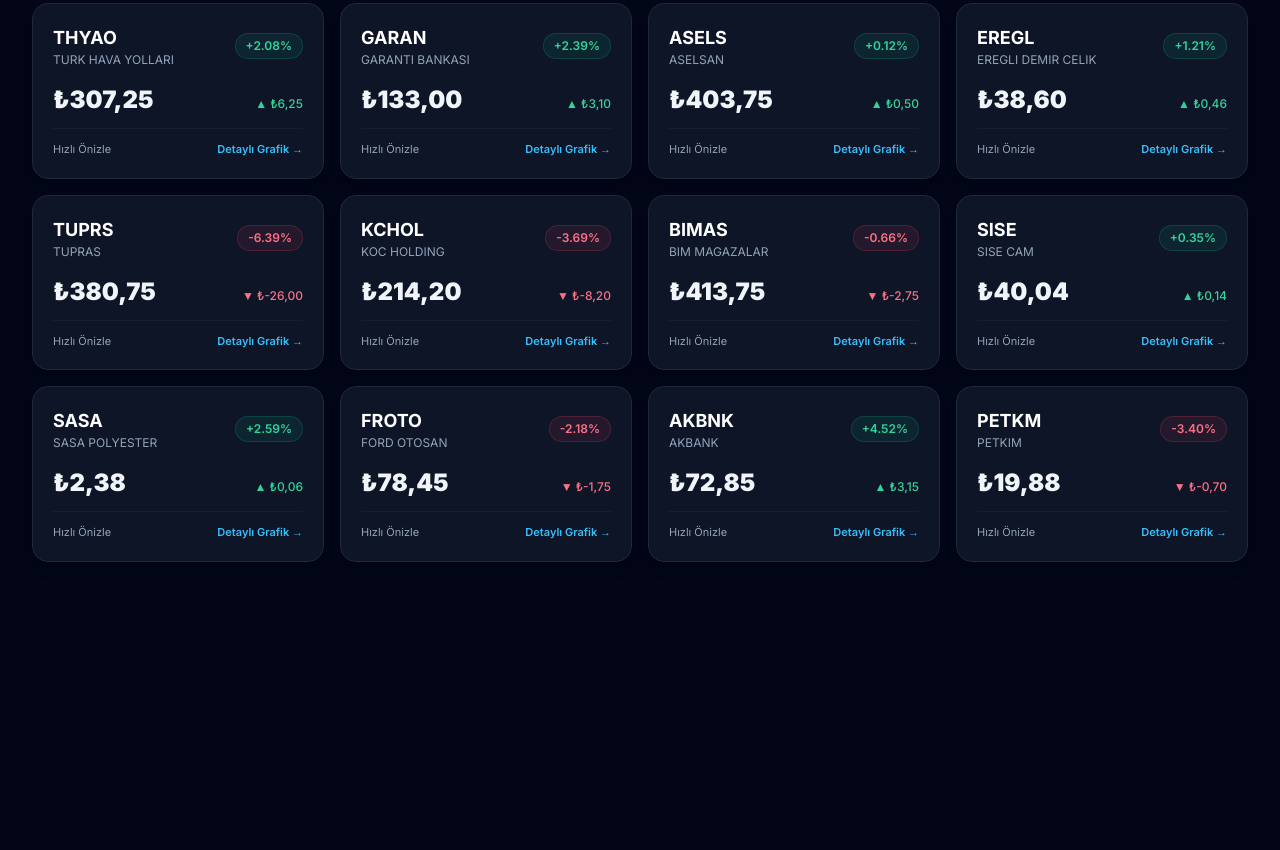
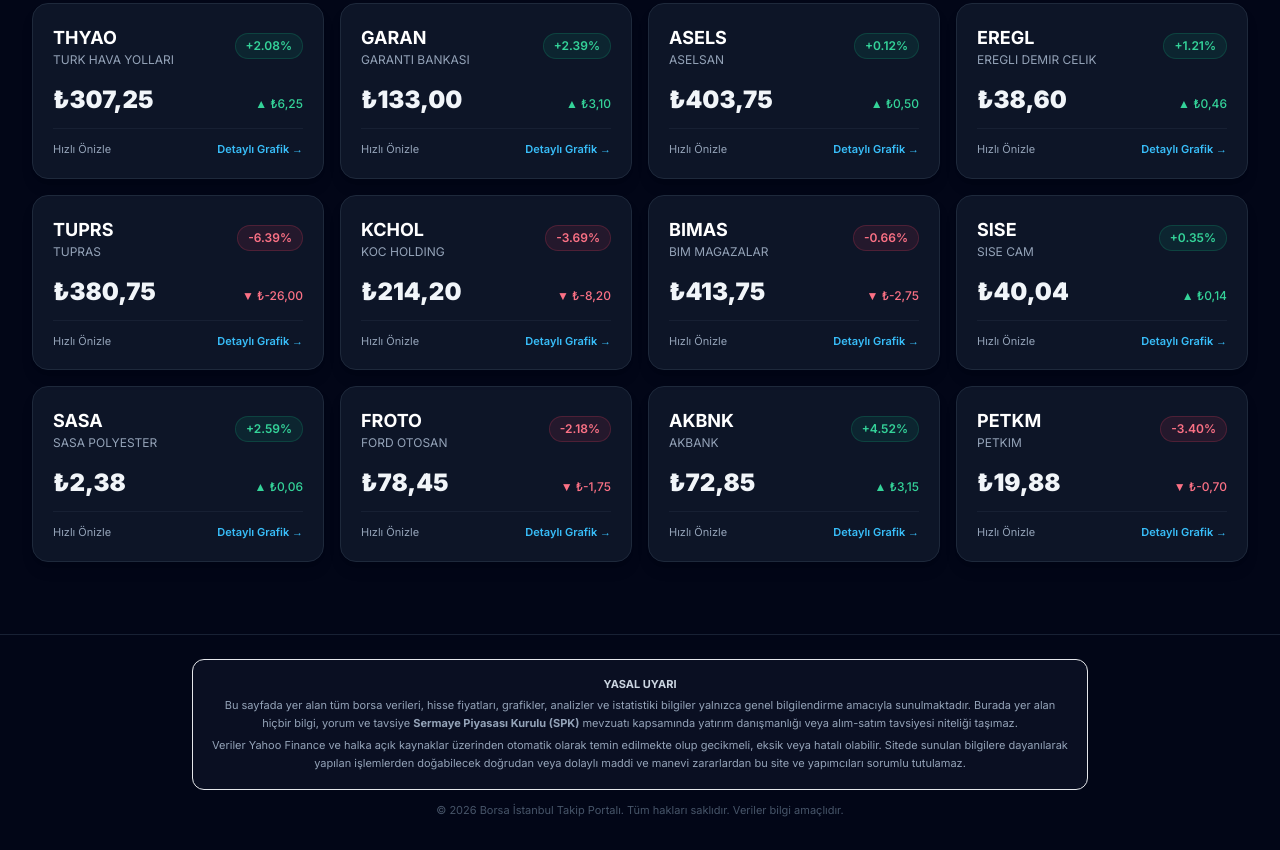
Before and after one commit to marijuannaa/bist-borsa-takip, a website: page index.html in a window 1280 px wide. Shown: the part 362-1212 px from the top of the page. Before the commit the page ends 948 px from the top, so only its background shows below. Drawn offline with nearby package versions, Linux system fonts and the light colour scheme.

Commit message:
feat: yasal uyari ve sorumluluk reddi alani eklendi

```diff
--- a/index.html
+++ b/index.html
@@ -385,5 +385,22 @@
       loadDataFromCDN();
     });
   </script>
+  <!-- Yasal Uyarı / Sorumluluk Reddi (Footer) -->
+    <footer class="mt-12 border-t border-slate-800/80 pt-6 pb-8 text-center text-xs text-slate-500 space-y-3">
+      <div class="max-w-4xl mx-auto bg-slate-900/60 border border-slate-850 rounded-xl p-4 text-[11px] leading-relaxed text-slate-400 text-left sm:text-center">
+        <p class="font-bold text-slate-300 mb-1">YASAL UYARI</p>
+        <p>
+          Bu sayfada yer alan tüm borsa verileri, hisse fiyatları, grafikler, analizler ve istatistiki bilgiler yalnızca genel bilgilendirme amacıyla sunulmaktadır.
+          Burada yer alan hiçbir bilgi, yorum ve tavsiye <strong>Sermaye Piyasası Kurulu (SPK)</strong> mevzuatı kapsamında yatırım danışmanlığı veya alım-satım tavsiyesi niteliği taşımaz.
+        </p>
+        <p class="mt-1">
+          Veriler Yahoo Finance ve halka açık kaynaklar üzerinden otomatik olarak temin edilmekte olup gecikmeli, eksik veya hatalı olabilir. Sitede sunulan bilgilere dayanılarak yapılan işlemlerden doğabilecek doğrudan veya dolaylı maddi ve manevi zararlardan bu site ve yapımcıları sorumlu tutulamaz.
+        </p>
+      </div>
+
+      <p class="text-slate-600 text-[11px]">
+        © 2026 Borsa İstanbul Takip Portalı. Tüm hakları saklıdır. Veriler bilgi amaçlıdır.
+      </p>
+    </footer>
 </body>
 </html>
```
